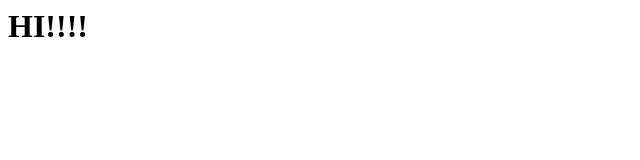
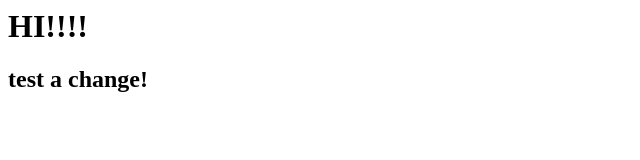
Before and after one commit to amyepatton/homework-17, a plain HTML site: page index.html in a window 1280 px wide. Shown: the whole page, without its empty margins (0-640 px from the left). Drawn offline with Linux system fonts and the light colour scheme.

Commit message:
test drive 2

```diff
--- a/index.html
+++ b/index.html
@@ -7,6 +7,7 @@
 </head>
 <body>
     <h1>HI!!!!
+        <h2>test a change!</h2>
     </h1>
 </body>
 </html>
```
Also changed, not shown: 1 other file.
